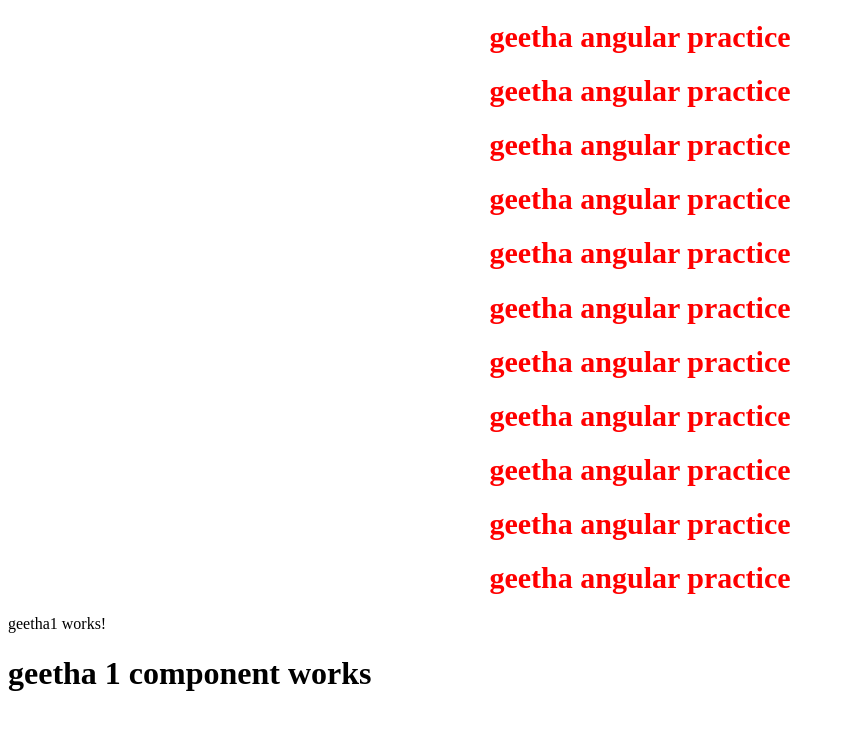
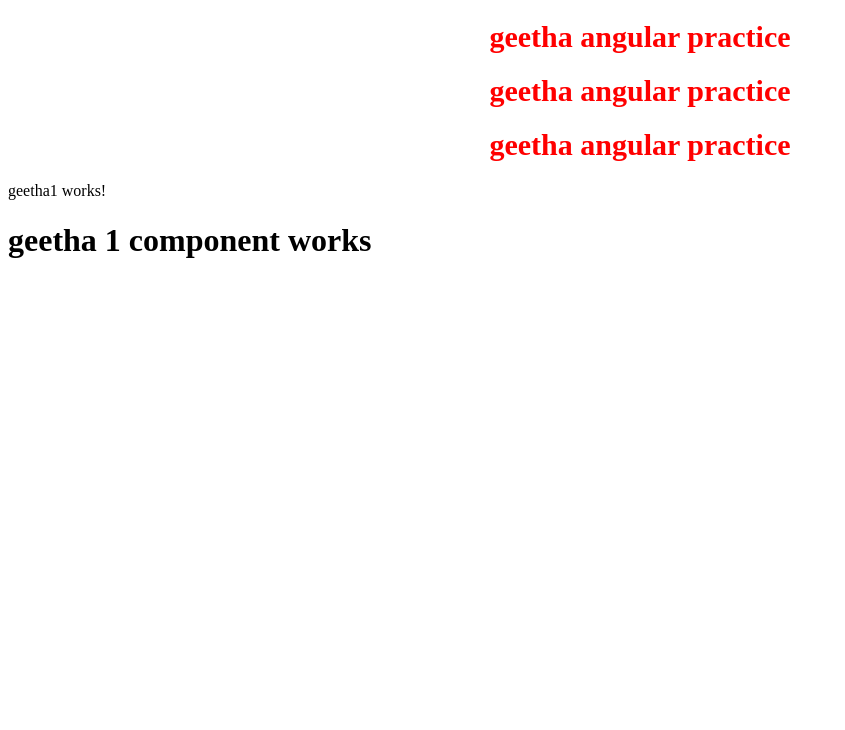
Before and after one commit to samba0320/vshows, an Angular app: page / in a window 1280 px wide. Shown: the top 730 px of the page, without its empty margins (0-845 px from the left). Built offline with nearby package versions, Linux system fonts and the light colour scheme.

Commit message:
sub nav chanhges

```diff
--- a/src/app/app.component.html
+++ b/src/app/app.component.html
@@ -1,13 +1,6 @@
-<h1>geetha angular practice</h1>
-<h1>geetha angular practice</h1>
-<h1>geetha angular practice</h1>
-<h1>geetha angular practice</h1>
-<h1>geetha angular practice</h1>
-<h1>geetha angular practice</h1>
-<h1>geetha angular practice</h1>
-<h1>geetha angular practice</h1>
 <h1>geetha angular practice</h1>
 <h1>geetha angular practice</h1>
 <h1>geetha angular practice</h1>
 
+
 <app-geetha1></app-geetha1>
```
